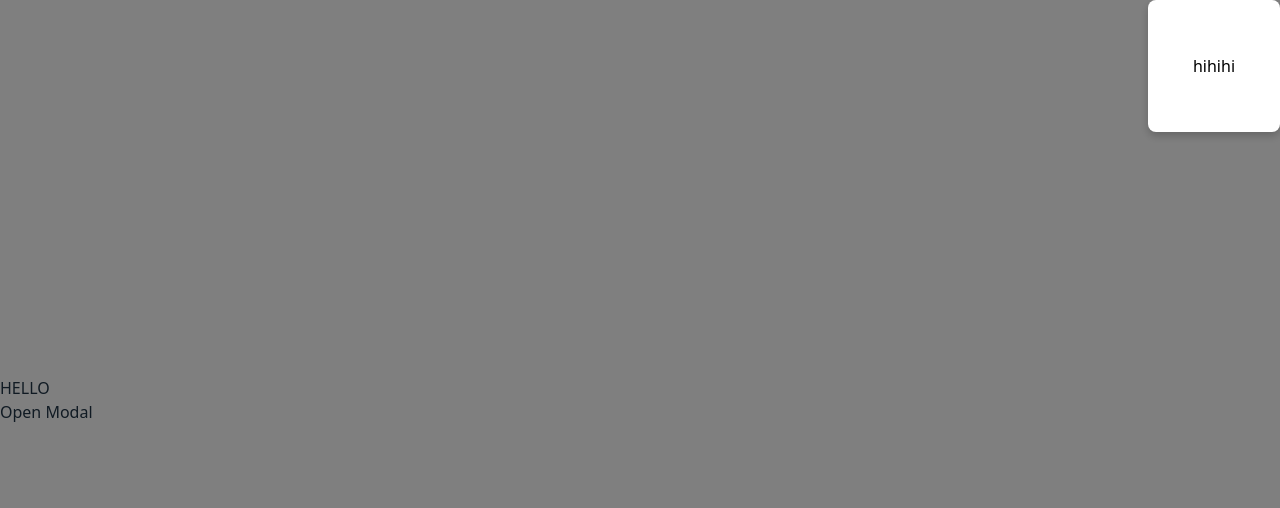
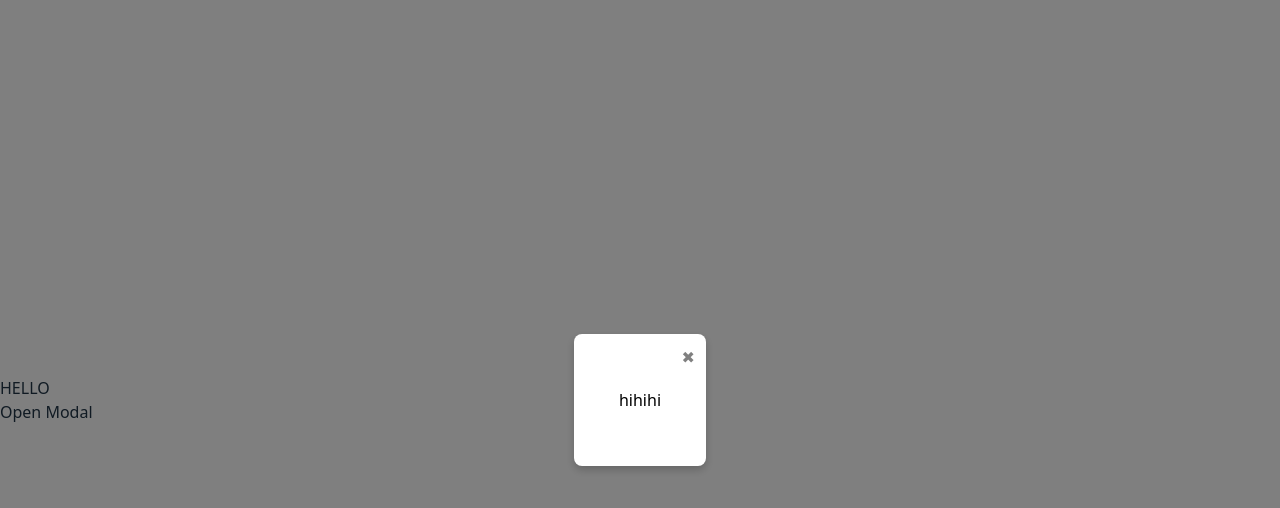
Before and after one commit to Blnkfc/react-modal-provider, a React (Vite) app: page / in a window 1280 px wide. Both pictures are taken after a click on the element "Open Modal". Shown: the top 508 px of the page. Built offline with nearby package versions, Linux system fonts and the light colour scheme.

Commit message:
Feat: Visual enhancements, added animation option for popup appearence

```diff
--- a/package.json
+++ b/package.json
@@ -1,6 +1,6 @@
 {
   "name": "@qnit/react-modal-manager",
-  "version": "1.2.2",
+  "version": "1.2.3",
   "main": "dist/index.cjs",
   "module": "dist/index.js",
   "types": "dist/index.d.ts",
--- a/src/App.tsx
+++ b/src/App.tsx
@@ -22,7 +22,7 @@
      HELLO
      <div onClick={() => {
       // addModal();
-      queueModal({content: 'hihihi', onClose: () => { console.log('Modal closed') }, options: { position: 'top-right' } });
+      queueModal({content: 'hihihi', onClose: () => { console.log('Modal closed') }, options: {popupAnimation: 'scaleUp'}});
      }}>
        Open Modal
      </div>
--- a/src/components/DefaultModal.css
+++ b/src/components/DefaultModal.css
@@ -16,3 +16,61 @@
   top: 50%;
   transform: translateX(-50%) translateY(-50%);
 }
+
+.default-modal-close-btn{
+  position: absolute;
+  top: 0.5em;
+  right: 0.5em;
+  color: grey;
+  transition: all 0.2s ease-in-out;
+  font-weight: bold;
+  cursor: pointer;
+  padding: 0.2em;
+}
+
+.default-modal-close-btn:hover{
+  color: black;
+  transform: rotate(-90deg);
+}
+
+@keyframes fadeIn {
+  from {
+    opacity: 0;
+  }
+  to {
+    opacity: 1;
+  }
+}
+
+@keyframes slideUp {
+  from {
+    margin-top: 60px;
+    opacity: 0;
+  }
+  to {
+    margin-top: 0;
+    opacity: 1;
+  }
+}
+
+@keyframes slideDown {
+  from {
+    margin-top: -60px;
+    opacity: 0;
+  }
+  to {
+    margin-top: 0;
+    opacity: 1;
+  }
+}
+
+@keyframes scaleUp {
+  from {
+    scale: 0.5;
+    opacity: 0;
+  }
+  to {
+    scale: 1;
+    opacity: 1;
+  }
+}
--- a/src/components/DefaultModalWindow.tsx
+++ b/src/components/DefaultModalWindow.tsx
@@ -1,6 +1,6 @@
 // import React from 'react';
 import './DefaultModal.css';
-import type { ModalGeneric, position } from '../interfaces/types';
+import type { animation, ModalGeneric, position } from '../interfaces/types';
 
 const position: Record<position | 'default', React.CSSProperties> = {
   center: {
@@ -55,8 +55,15 @@
   },
 };
 
+const animations: Record<animation | 'default', string> = {
+  fadeIn: 'fadeIn 0.3s',
+  slideUp: 'slideUp 0.3s',
+  slideDown: 'slideDown 0.3s',
+  scaleUp: 'scaleUp 0.3s',
+  default: 'fadeIn 0.3s',
+}
+
 export const DefaultModalWindow = ({ content, onClose, styles, options }: ModalGeneric & { content: string }) => {
-
   const traverseStyle = (value: string | number | undefined, defaultValue: string) => {
     if (value === undefined) return defaultValue;
     if (typeof value === 'number') return `${value}px`;
@@ -76,6 +83,7 @@
           width: '100%',
           height: '100%',
           pointerEvents: 'auto',
+          animation: 'fadeIn 0.3s',
         }}
       ></div>
       <div
@@ -95,10 +103,16 @@
           minHeight: '100px',
           width: traverseStyle(options?.width, 'auto'),
           height: traverseStyle(options?.height, 'auto'),
+          animation: animations[options?.popupAnimation || 'default'],
           ...position[options?.position || 'default'],
           ...styles,
         }}
       >
+        {options?.hideCloseButton ? null : (
+          <div onClick={onClose} className="default-modal-close-btn">
+            &#10006;
+          </div>
+        )}
         {content}
       </div>
     </>
--- a/src/hooks/useModalContext.tsx
+++ b/src/hooks/useModalContext.tsx
@@ -8,7 +8,7 @@
   content: ModalContent;
   onClose?: (value?: any) => any;
   options?: ModalOptions;
-}
+};
 
 export interface ModalQueueItem {
   id: string;
@@ -19,12 +19,21 @@
 }
 
 export const useModalContext = (): {
-  queueModal: ({ content, onClose, options }: { content: ModalContent; onClose?: (value?: any) => any; options?: ModalOptions }) => void;
+  queueModal: ({
+    content,
+    onClose,
+    options,
+  }: {
+    content: ModalContent;
+    onClose?: (value?: any) => any;
+    options?: ModalOptions;
+  }) => void;
   currentModals: ModalQueueItem[];
+  closeAllModals: () => void;
 } => {
   const [activeModals, setActiveModals] = useSessionStorage('modals', []);
 
-  console.log('activeModals', activeModals);
+  // console.log('activeModals', activeModals);
 
   /** Closes a modal with the given ID.
    * @param id The ID of the modal to close.
@@ -35,7 +44,9 @@
     setActiveModals(activeModals.filter((am: ModalQueueItem) => am.id !== id));
   };
 
-
+  const closeAllModals = () => {
+    setActiveModals([]);
+  };
 
   /**
    * Adds a new modal to the queue.
@@ -58,12 +69,9 @@
 
     const updatedModals = [...activeModals, newModal];
 
-    console.log('updatedModals', updatedModals);
+    // console.log('updatedModals', updatedModals);
     setActiveModals(updatedModals);
   };
 
-
-
-
-  return { queueModal, currentModals: activeModals };
+  return { queueModal, currentModals: activeModals, closeAllModals };
 };
--- a/src/interfaces/types.ts
+++ b/src/interfaces/types.ts
@@ -5,6 +5,8 @@
 }
 
 export type position = 'center' | 'top' | 'bottom' | 'left' | 'right' | 'top-left' | 'top-right' | 'bottom-left' | 'bottom-right';
+
+export type animation = 'fadeIn' | 'slideUp' | 'slideDown' | 'scaleUp'
 
 export type ModalOptions = {
   backgroundAlpha?: number; // Opacity of the background overlay (0 to 1)
@@ -16,5 +18,6 @@
   padding?: string | number; // Padding inside the modal window
   margin?: string | number; // Margin around the modal window
   boxShadow?: string; // Box shadow for the modal window
-  showCloseButton?: boolean; // Whether to show a close button
+  hideCloseButton?: boolean; // Whether to show a close button
+  popupAnimation?: animation; // Animation when the modal appears
 }
--- a/tsup.config.ts
+++ b/tsup.config.ts
@@ -9,6 +9,8 @@
   external: ["react", "react-dom"], // don’t bundle React
   loader: {
     ".ts": "ts",
-    ".tsx": "tsx" // ✅ Ensures tsx files are handled correctly
-  }
+    ".tsx": "tsx",
+    ".css": "css",
+  },
+  injectStyle: true,
 });
```
Also changed, not shown: 2 other files (tests, documents, lock files or other folders).
